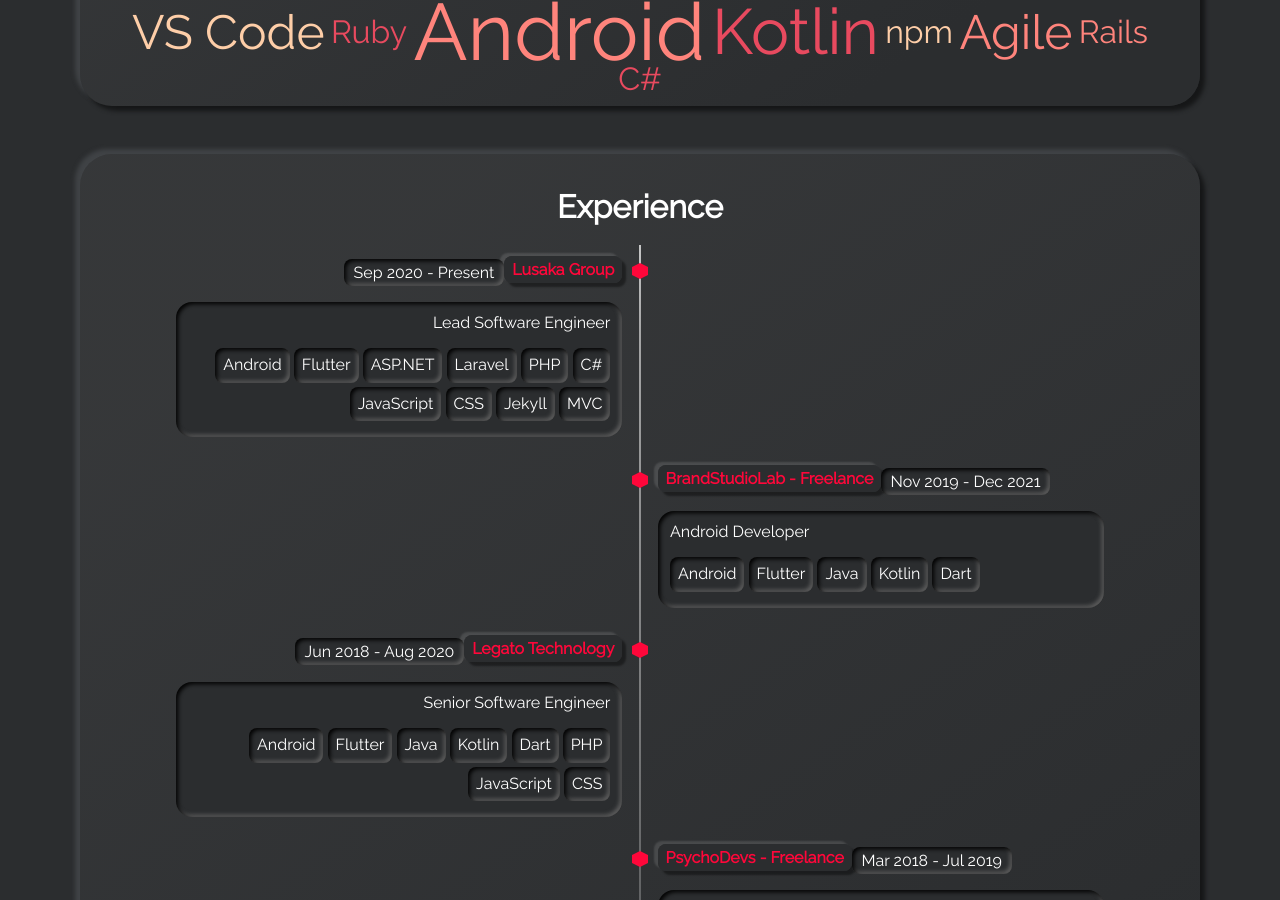
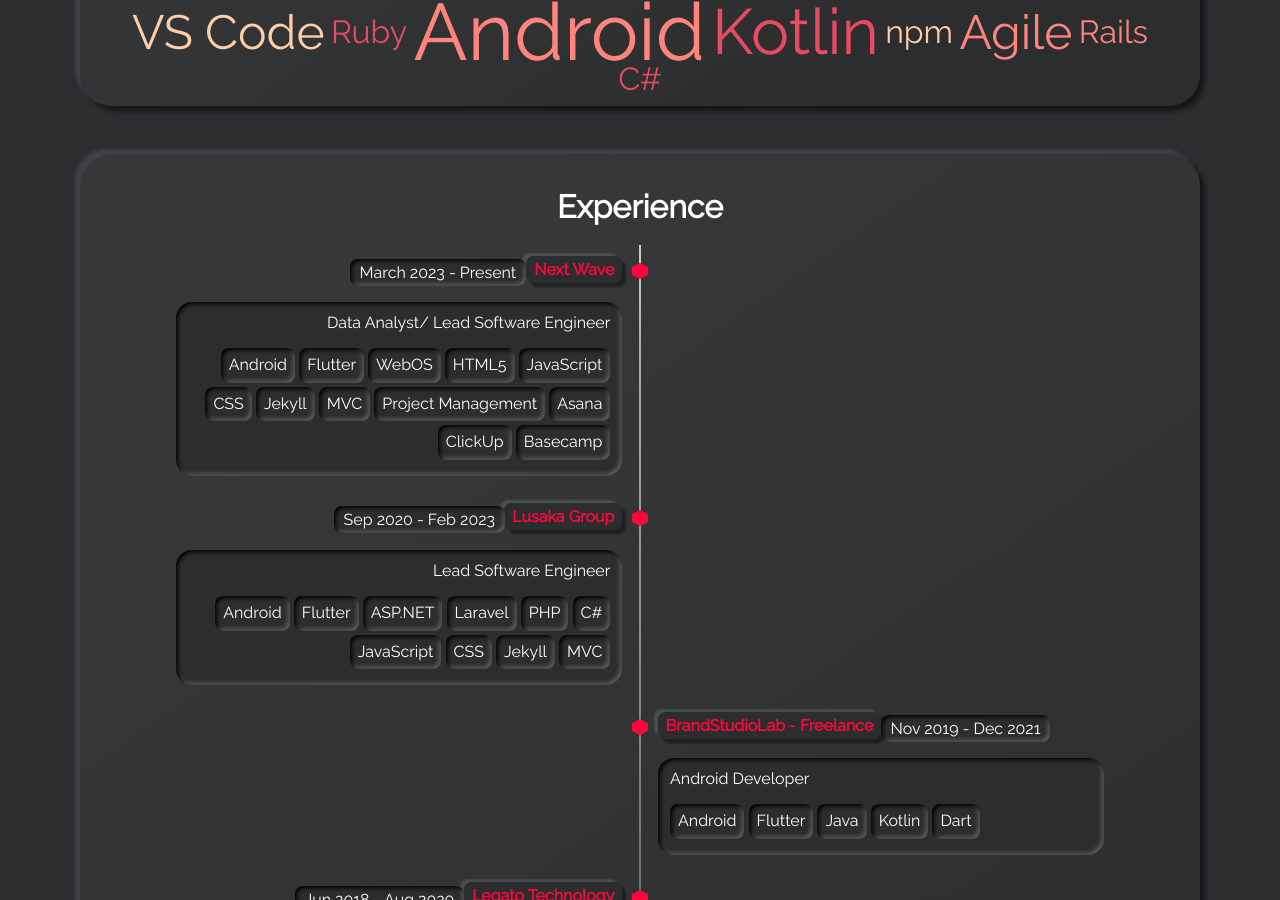
Before and after one commit to writeshahadat/writeshahadat.github.io, a Jekyll site: the page built from index.html, in a window 1280 px wide and 900 px high, scrolled down 1980 px. Built offline with Jekyll 4.4.1, drawn with Linux system fonts in a browser that asks for light colours.

Commit message:
Updated timeline.yml

```diff
--- a/_data/timeline.yml
+++ b/_data/timeline.yml
@@ -17,9 +17,28 @@
 #     - tag: Rails
 #   timeline-side: right
 
+- title: Next Wave
+  title-url: https://nextwave.com.bd/
+  date: March 2023 - Present
+  subtitle: Data Analyst/ Lead Software Engineer
+  tags:
+    - tag: Android
+    - tag: Flutter
+    - tag: WebOS
+    - tag: HTML5
+    - tag: JavaScript
+    - tag: CSS
+    - tag: Jekyll
+    - tag: MVC
+    - tag: Project Management
+    - tag: Asana
+    - tag: ClickUp
+    - tag: Basecamp
+  timeline-side: left
+
 - title: Lusaka Group
   title-url: https://www.lusakagroupbd.com/
-  date: Sep 2020 - Present
+  date: Sep 2020 - Feb 2023
   subtitle: Lead Software Engineer
   tags:
     - tag: Android
```
